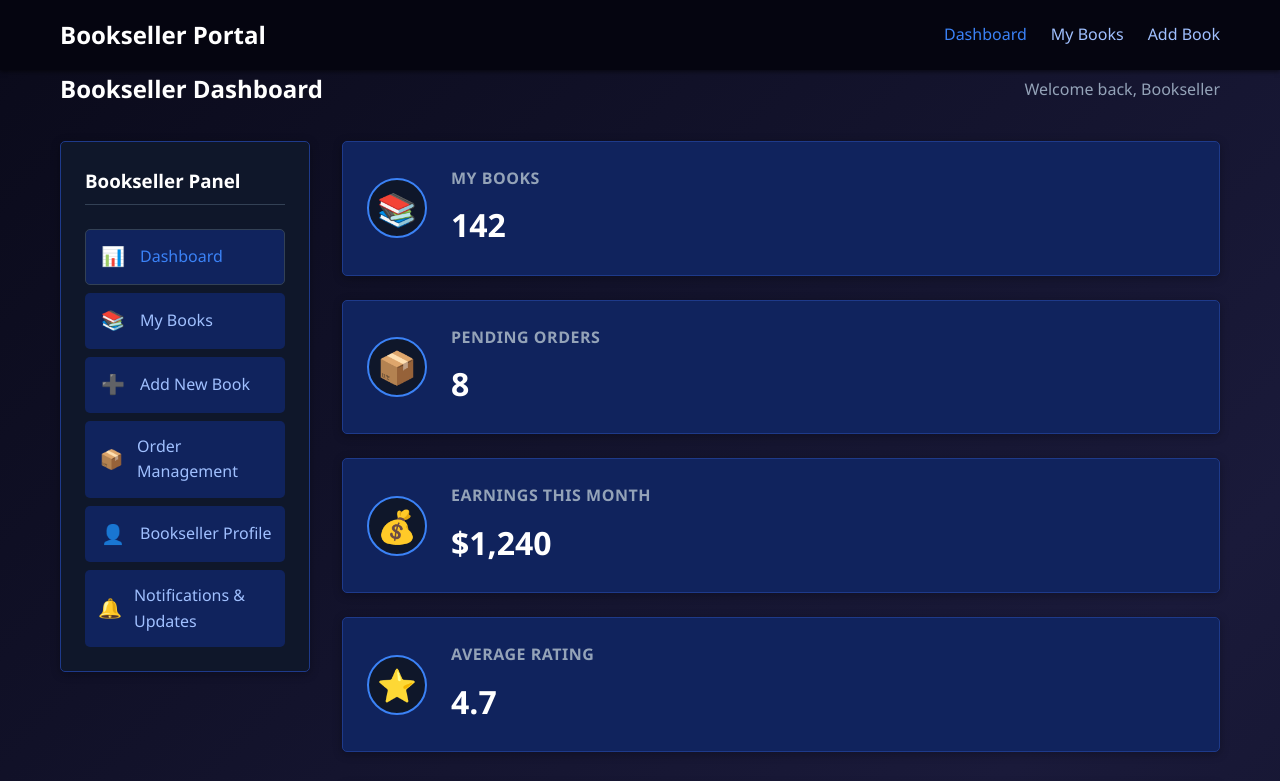
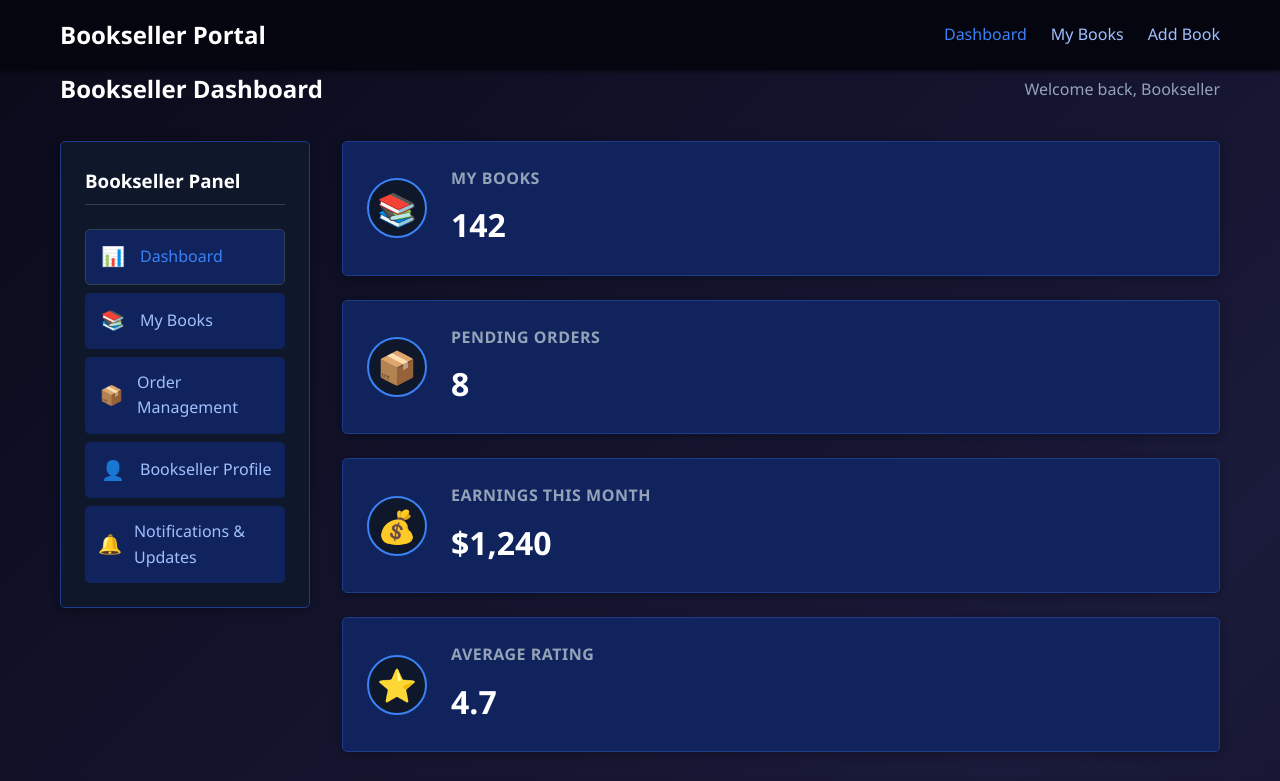
Before and after one commit to dushdhanu/Bookshop-Delivery-System, a website: page bookseller/index.html in a window 1280 px wide. Shown: the top 781 px of the page. Drawn offline with Linux system fonts and the light colour scheme; some packages are replaced by stand-ins of ours; files that its build step writes are made by us from their sources; a script that the page names is missing.

Commit message:
Remove redundant Add New Book link from bookseller sidebars

```diff
--- a/bookseller/index.html
+++ b/bookseller/index.html
@@ -291,10 +291,7 @@
                                 <div class="sidebar-icon-medium">📚</div>
                                 <span>My Books</span>
                             </a>
-                            <a href="add-book.html" class="sidebar-item-vertical">
-                                <div class="sidebar-icon-medium">➕</div>
-                                <span>Add New Book</span>
-                            </a>
+
                             <a href="orders.html" class="sidebar-item-vertical">
                                 <div class="sidebar-icon-medium">📦</div>
                                 <span>Order Management</span>
```
Also changed, not shown: bookseller/add-book.html (+1 -4 lines), bookseller/books.html (+1 -4 lines), bookseller/edit-book.html (+1 -3 lines), bookseller/feedback.html (+1 -4 lines), bookseller/orders.html (+1 -4 lines).
